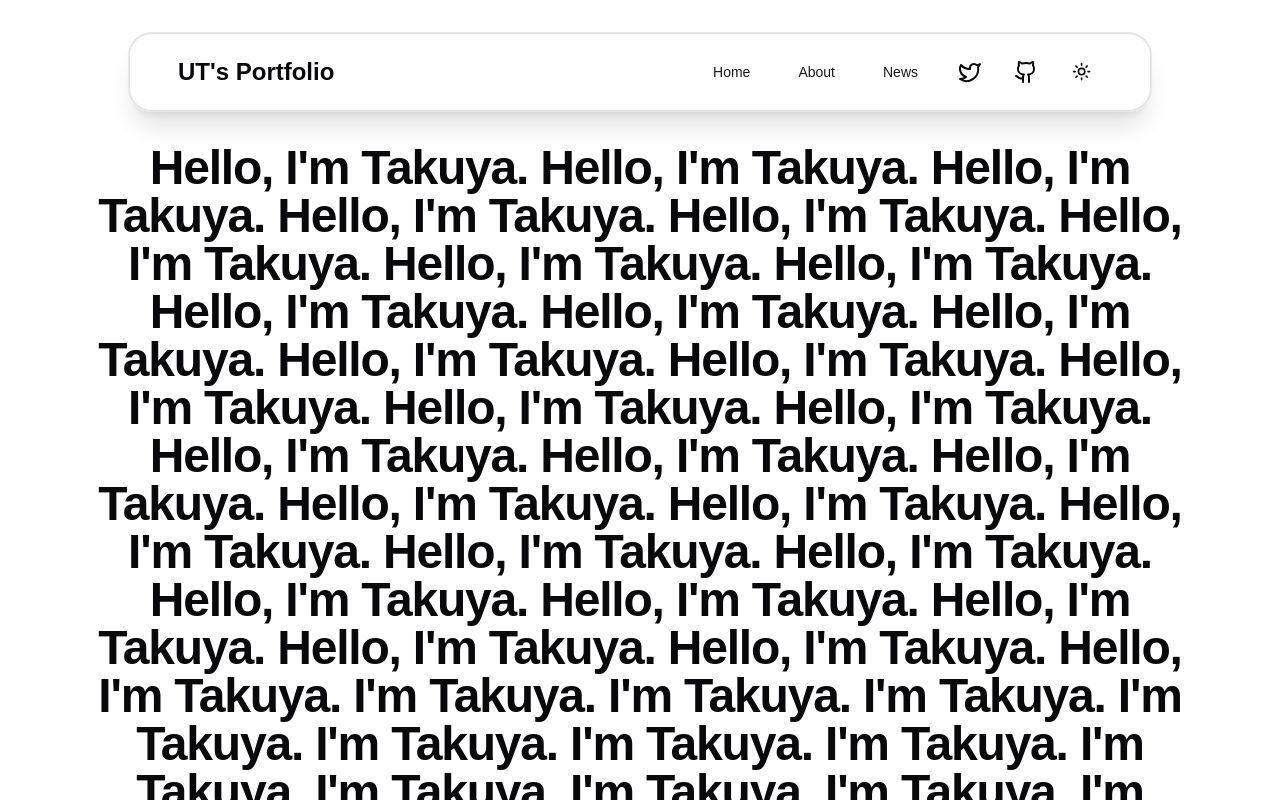
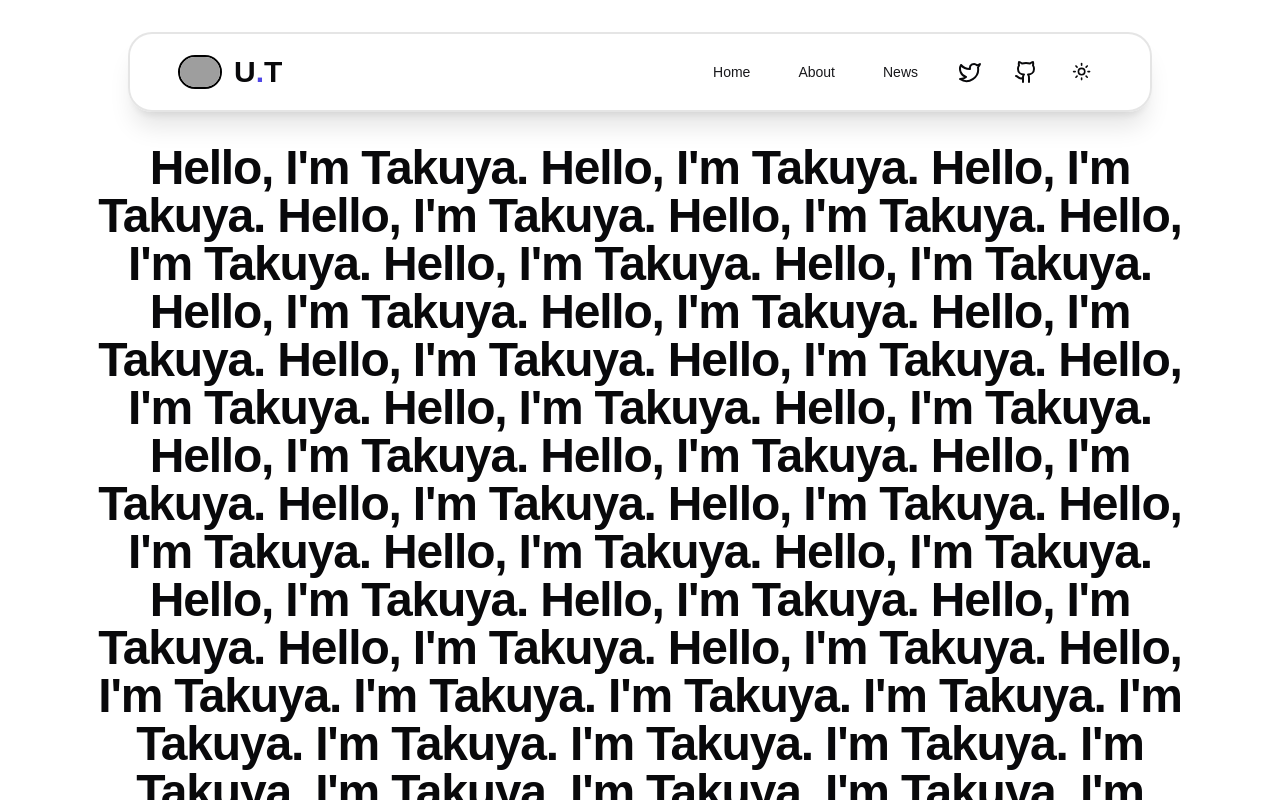
Before and after one commit to ut42univ/Portfolio, a Next.js app: page / in a window 1280 px wide. Shown: the top 800 px of the page. Built offline with nearby package versions, Linux system fonts and the light colour scheme; grey boxes are pictures that could not be loaded.

Commit message:
♻️ ヘッダーコンポーネントをディレクトリで管理

```diff
--- a/src/components/Header.jsx
+++ /dev/null
@@ -1,46 +0,0 @@
-import Link from "next/link";
-import styles from "./Header.module.css";
-import { Button } from "@/components/ui/button";
-import { Github, Twitter } from "lucide-react";
-import { ModeToggle } from "@/components/ModeToggle";
-
-const urlTwitter = "https://twitter.com/ut42_dev";
-const urlGithub = "https://github.com/ut42univ";
-
-export const Header = () => {
-  return (
-    <header
-      className={`${styles.header} dark:bg-black dark:bg-opacity-80 dark:border-white dark:border-opacity-10`}
-    >
-      <Link href="/">
-        <h3 className="text-2xl font-semibold">UT's Portfolio</h3>
-      </Link>
-      <nav>
-        <ul>
-          <Button variant="link" asChild>
-            <Link href="/">Home</Link>
-          </Button>
-          <Button variant="link" asChild>
-            <Link href="/about">About</Link>
-          </Button>
-          <Button variant="link" asChild>
-            <Link href="/news">News</Link>
-          </Button>
-
-          <Button variant="ghost" size="icon" asChild>
-            <Link href={urlTwitter} target="_blank">
-              <Twitter />
-            </Link>
-          </Button>
-          <Button variant="ghost" size="icon" asChild>
-            <Link href={urlGithub} target="_blank">
-              <Github />
-            </Link>
-          </Button>
-
-          <ModeToggle />
-        </ul>
-      </nav>
-    </header>
-  );
-};
--- a/src/components/Header.module.css
+++ b/src/components/Header/Header.module.css
@@ -1,5 +1,5 @@
 .header {
-  @apply sticky top-8 h-20 min-w-[40rem] max-w-[64rem] py-4 px-12 mx-auto my-8
+  @apply sticky top-8 h-20 min-w-[32rem] max-w-[64rem] py-4 px-12 mx-auto my-8
          flex justify-between items-center bg-white bg-opacity-80 shadow-xl
          backdrop-blur-lg rounded-3xl border-2 border-black border-opacity-10;
 }
--- /dev/null
+++ b/src/components/Header/index.jsx
@@ -0,0 +1,58 @@
+import Link from "next/link";
+import styles from "./Header.module.css";
+import { Button } from "@/components/ui/button";
+import { Github, Twitter } from "lucide-react";
+import { ModeToggle } from "@/components/ModeToggle";
+import Image from "next/image";
+import profileImg from "@/public/images/profile.jpg";
+
+const urlTwitter = "https://twitter.com/ut42_dev";
+const urlGithub = "https://github.com/ut42univ";
+
+export const Header = () => {
+  return (
+    <header
+      className={`${styles.header} dark:bg-black dark:bg-opacity-80 dark:border-white dark:border-opacity-10`}
+    >
+      <Link href="/" className="flex gap-3 items-center">
+        <Image
+          className="rounded-full border-2 border-black dark:border-white"
+          src={profileImg}
+          width={44}
+          height={44}
+          alt="Profile"
+        />
+        <h3 className="text-3xl font-semibold">
+          U<span className="text-indigo-600">.</span>T
+        </h3>
+      </Link>
+      <div className="flex gap-4">
+        <nav className="hidden md:block">
+          <ul>
+            <Button variant="link" asChild>
+              <Link href="/">Home</Link>
+            </Button>
+            <Button variant="link" asChild>
+              <Link href="/about">About</Link>
+            </Button>
+            <Button variant="link" asChild>
+              <Link href="/news">News</Link>
+            </Button>
+
+            <Button variant="ghost" size="icon" asChild>
+              <Link href={urlTwitter} target="_blank">
+                <Twitter />
+              </Link>
+            </Button>
+            <Button variant="ghost" size="icon" asChild>
+              <Link href={urlGithub} target="_blank">
+                <Github />
+              </Link>
+            </Button>
+          </ul>
+        </nav>
+        <ModeToggle />
+      </div>
+    </header>
+  );
+};
```
